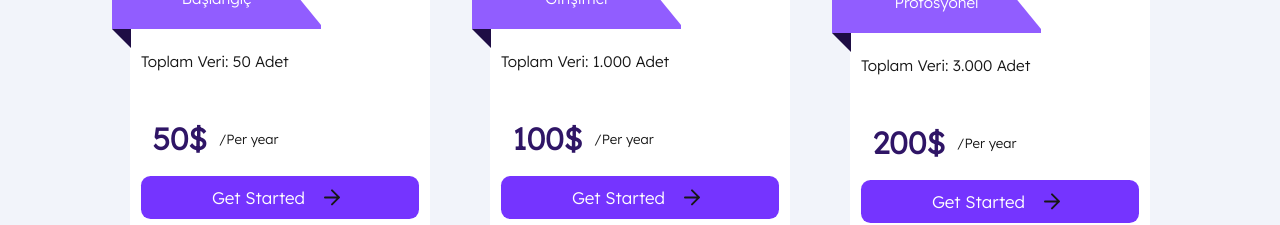
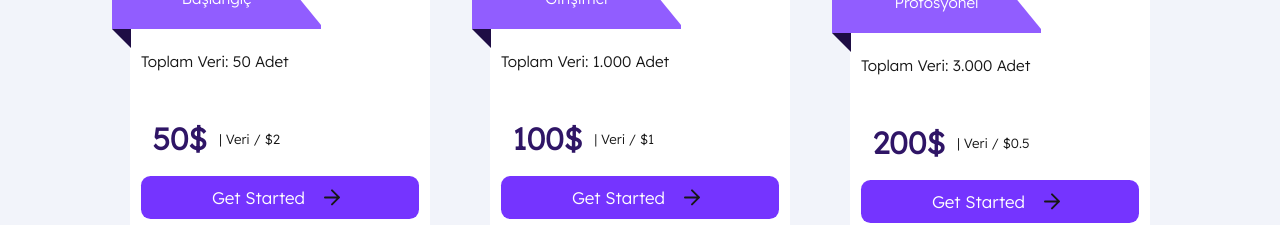
Before and after one commit to Medyanes-360/big-data-sale, a Next.js app: page / in a window 1280 px wide. Shown: the part 1980-2205 px from the top of the page. Built offline with nearby package versions, Linux system fonts and the light colour scheme.

Commit message:
cardData frequency update

```diff
--- a/components/home/sectionPackages/index.jsx
+++ b/components/home/sectionPackages/index.jsx
@@ -8,32 +8,32 @@ const SectionPackages = () => {
       packageName: "Başlangıç",
       totalData: "50 Adet",
       price: "50$",
-      frequency: "/Per year",
+      frequency: "Veri / $2",
     },
     {
       packageName: "Girişimci",
       totalData: "1.000 Adet",
       price: "100$",
-      frequency: "/Per year",
+      frequency: "Veri / $1",
     },
     {
       packageName: "Profosyonel",
       totalData: "3.000 Adet",
       price: "200$",
-      frequency: "/Per year",
+      frequency: "Veri / $0.5",
       recommended: true, // Önerilen paketi işaretlemek için
     },
     {
       packageName: "Business",
       totalData: "Tüm Veriler",
       price: "500$",
-      frequency: "/Per year",
+      frequency: "Veri / $0.5",
     },
     {
       packageName: "Platinum",
       totalData: "∞ Sınırsız",
       price: "500$",
-      frequency: "/Per year",
+      frequency: "",
     },
     {
       packageName: "Ortak Çalışma ve İş Birliği",
--- a/globalElements/Card/index.jsx
+++ b/globalElements/Card/index.jsx
@@ -46,7 +46,7 @@ const Card = ({
         {price}
       </span>
       <span className="font-medium text-[13.3px] leading-[20px] font-Inter">
-        {frequency}
+        | {frequency}
       </span>
     </div>
 
```
